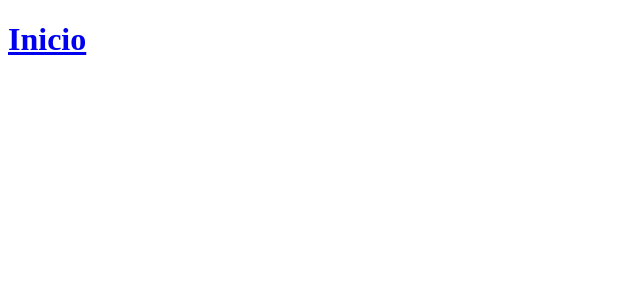
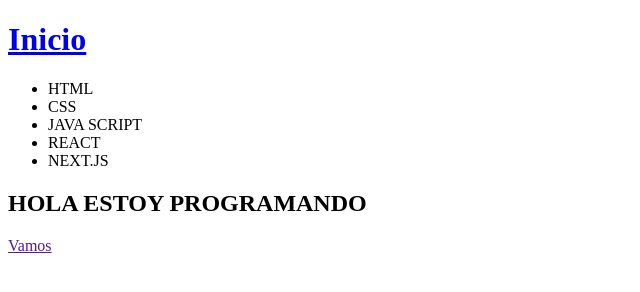
Before and after one commit to vpeinado263/scroll-responsive-navbar, a plain HTML site: page index.html in a window 1280 px wide. Shown: the whole page, without its empty margins (0-640 px from the left). Drawn offline with Linux system fonts and the light colour scheme.

Commit message:
creando archivo JS y se vinculan

```diff
--- a/index.html
+++ b/index.html
@@ -14,8 +14,21 @@
                 <a href="./index.html" class="icono">
                     <h1 class="title">Inicio</h1>
                 </a>
+                <nav class="navigation">
+                    <ul class="menu">
+                        <li class="menu-item">HTML</li>
+                        <li class="menu-item">CSS</li>
+                        <li class="menu-item">JAVA SCRIPT</li>
+                        <li class="menu-item">REACT</li>
+                        <li class="menu-item">NEXT.JS</li>
+                    </ul>
+                </nav>
             </div>
         </header>
+        <section class="home">
+            <h1>HOLA ESTOY PROGRAMANDO</h1>
+            <a href="">Vamos</a>
+        </section>
     </div>
 
 </body>
```
Also changed, not shown: nav-script.js (added).
